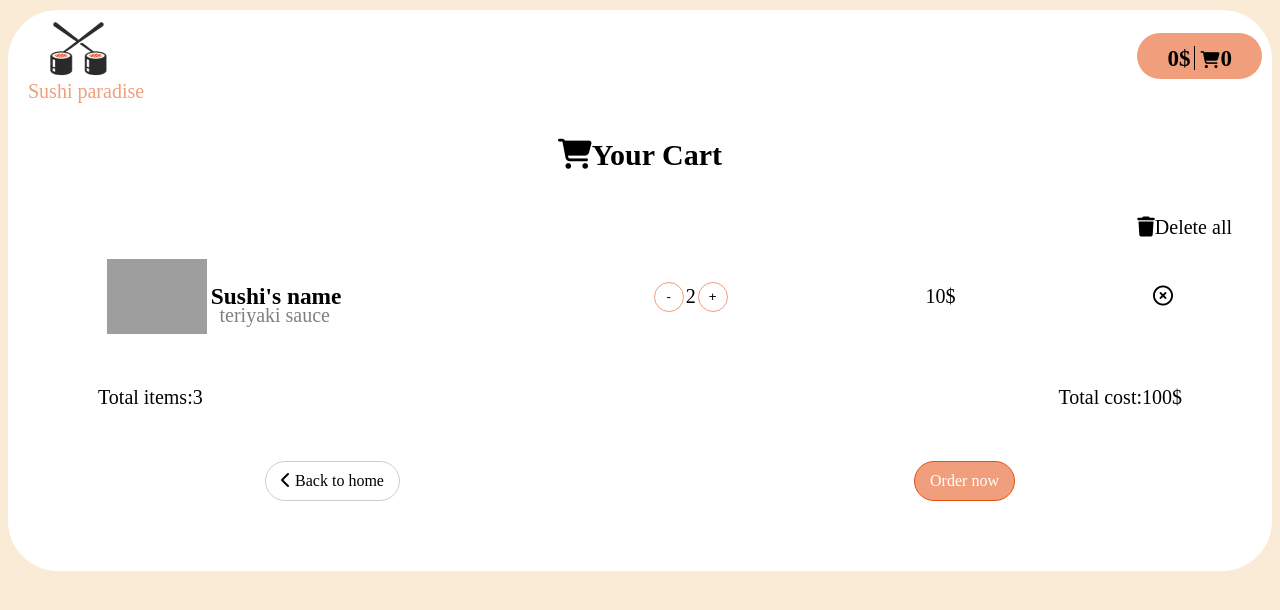
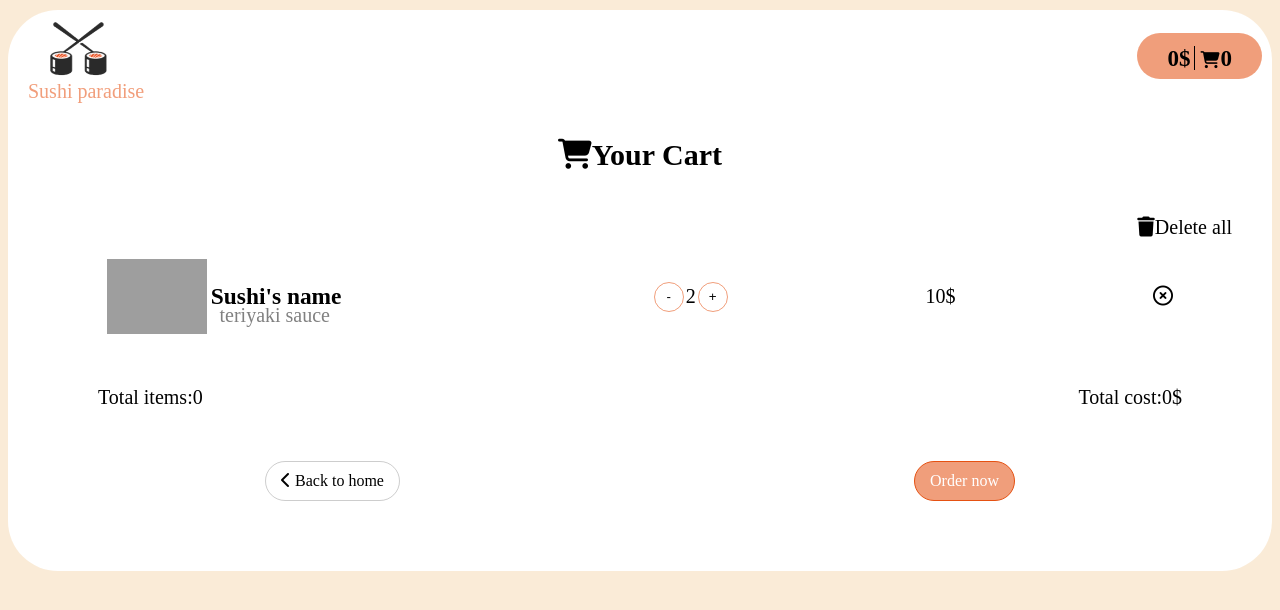
Before and after one commit to Olena-Olkhovyk/sushi_restaurant1, a React (Create React App) app: page /cart in a window 1280 px wide. Shown: the top 610 px of the page. Built offline with nearby package versions, Linux system fonts and the light colour scheme; grey boxes are pictures that could not be loaded.

Commit message:
Add total price and total items dynamically

```diff
--- a/src/Components/CartBlock/CartBlock.jsx
+++ b/src/Components/CartBlock/CartBlock.jsx
@@ -1,8 +1,10 @@
 import React from "react";
 import classes from "./CartBlock.module.css";
 import { Link } from "react-router-dom";
+import { useSelector } from "react-redux";
 
 const CartBlock = () => {
+  const { items, totalPrice } = useSelector((state) => state.cart);
   return (
     <div className={classes.cartBlock}>
       <div className={classes.cartHeader}>
@@ -35,10 +37,10 @@ const CartBlock = () => {
       </div>
       <div className={classes.orderDetails}>
         <p>
-          Total items:<span>3</span>
+          Total items:<span>{items.length}</span>
         </p>
         <p>
-          Total cost:<span>100$</span>
+          Total cost:<span>{totalPrice}$</span>
         </p>
       </div>
       <div className={classes.bottomButtons}>
--- a/src/Components/Header/Header.jsx
+++ b/src/Components/Header/Header.jsx
@@ -2,7 +2,9 @@ import React from "react";
 import styles from "./Header.module.css";
 import logo from "../assets/images/logo.png";
 import { Link } from "react-router-dom";
+import { useSelector } from "react-redux";
 const Header = () => {
+  const { items, totalPrice } = useSelector((state) => state.cart);
   return (
     <div className={styles.Header}>
       <div className={styles.logoImg}>
@@ -13,10 +15,11 @@ const Header = () => {
       </div>
       <div className={styles.cartInfo}>
         <Link to="/cart" className={styles.price}>
-          0$
+          {totalPrice}$
         </Link>
         <Link to="/cart" className={styles.cart}>
-          <i className="fa-solid fa-cart-shopping"></i>0
+          <i className="fa-solid fa-cart-shopping"></i>
+          {items.length}
         </Link>
       </div>
     </div>
```
